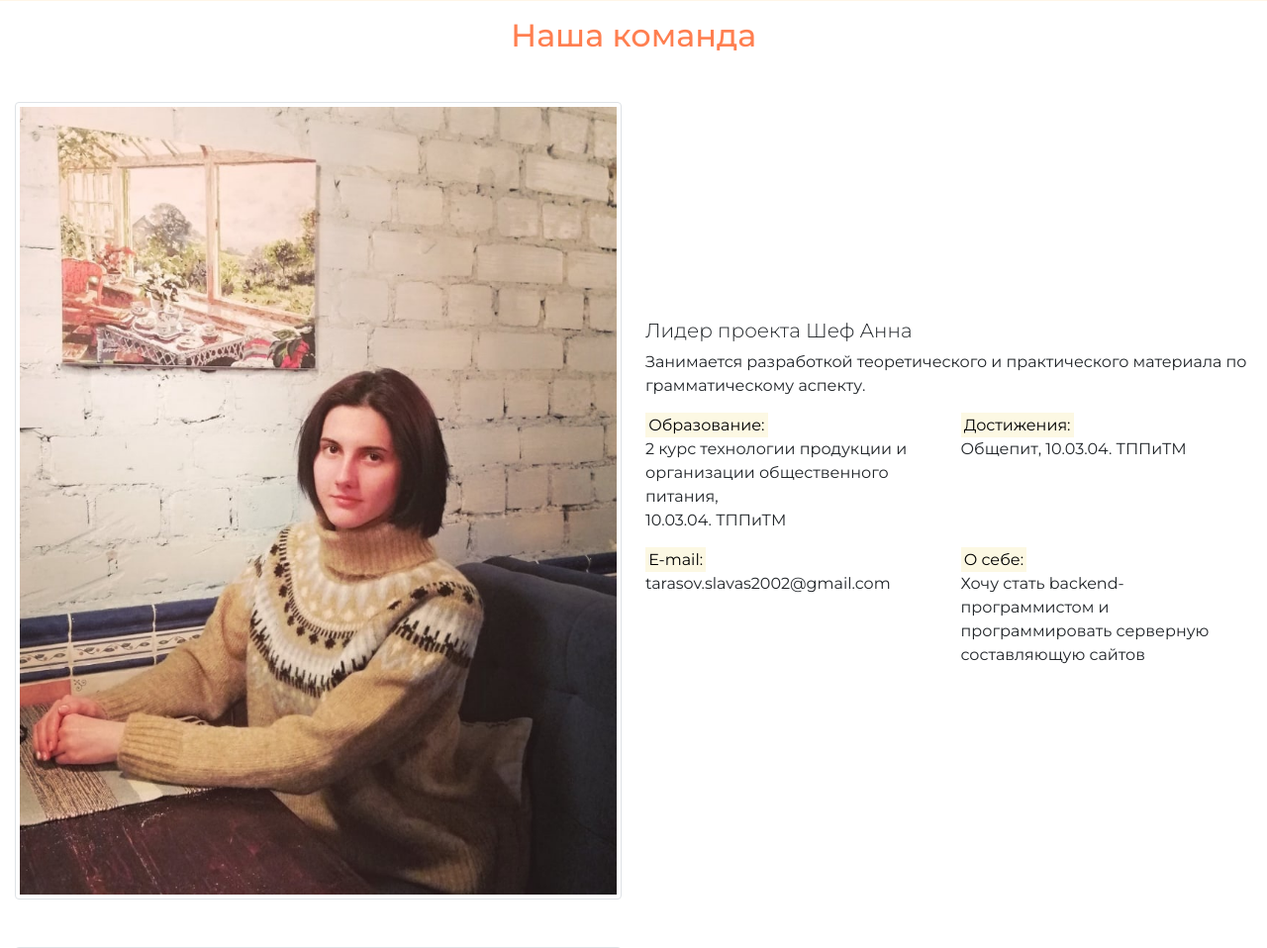
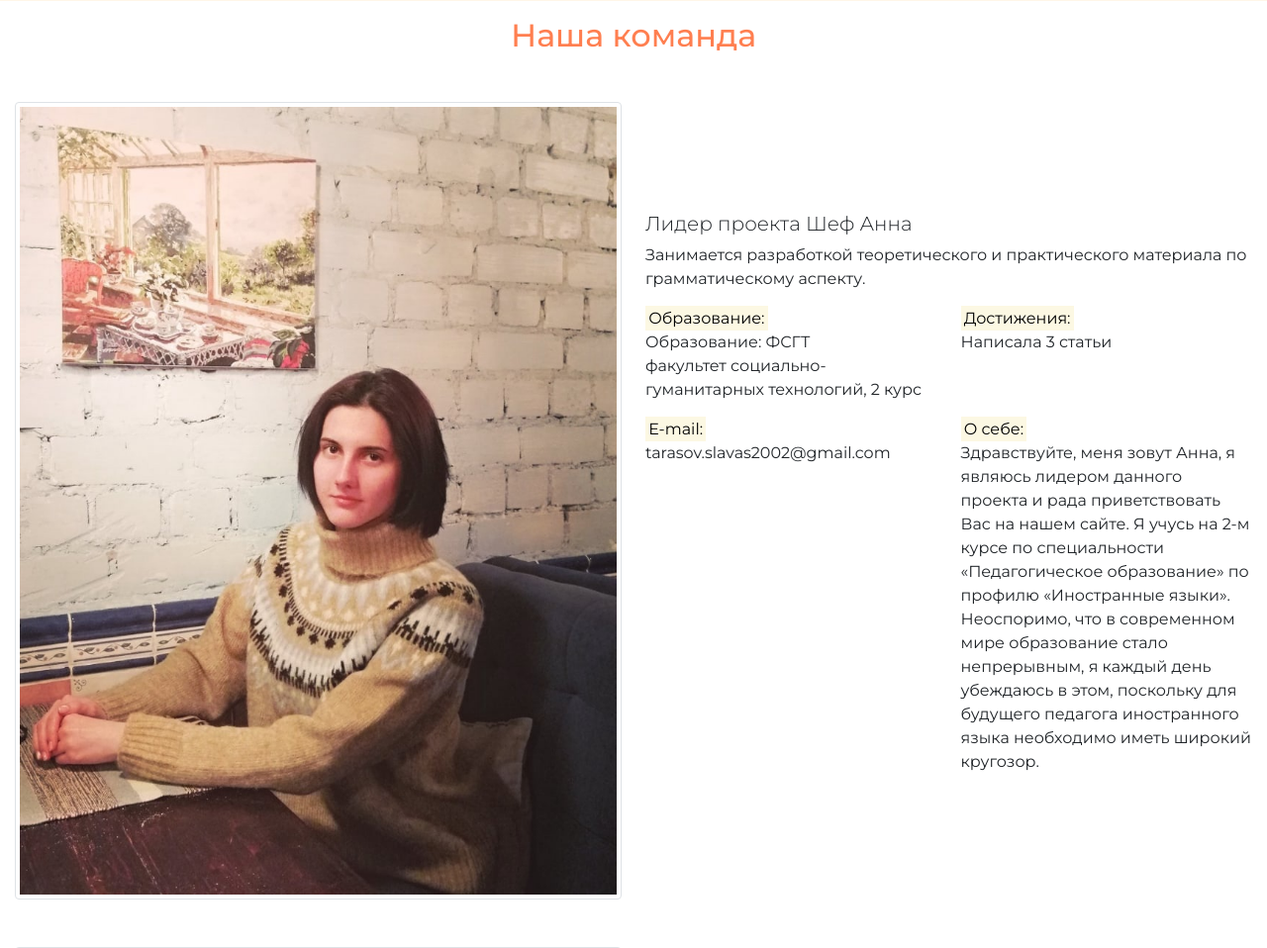
Before and after one commit to SvyatoSllav/with_tutor, a Django app: page / in a window 1280 px wide. Shown: the part 975-1933 px from the top of the page at 99% size. Run offline with Django 3.2, Linux system fonts and the light colour scheme; some libraries are stand-ins or nearby versions.

Commit message:
about Ann

```diff
--- a/with_tutor/templates/about/index.html
+++ b/with_tutor/templates/about/index.html
@@ -20,15 +20,15 @@
                         <div class="col-md-6">
                             <div class="media">
                                 <label><mark>Образование:</mark></label>
-                                <p>2 курс технологии продукции и <br> организации общественного питания,<br> 10.03.04.
-                                    ТППиТМ</p>
+                                <p>Образование: ФСГТ<br> факультет социально-гуманитарных технологий, 2 курс<br>
+                                </p>
                             </div>
                         </div>
 
                         <div class="col-md-6">
                             <div class="media">
                                 <label><mark>Достижения:</mark></label>
-                                <p>Общепит, 10.03.04. ТППиТМ</p>
+                                <p>Написала 3 статьи</p>
                             </div>
                         </div>
 
@@ -42,7 +42,7 @@
                         <div class="col-md-6">
                             <div class="media">
                                 <label><mark>О себе:</mark></label>
-                                <p>Хочу стать backend-программистом и <br> программировать серверную составляющую сайтов
+                                <p>Здравствуйте, меня зовут Анна, я являюсь лидером данного проекта и рада приветствовать Вас на нашем сайте. Я учусь на 2-м курсе по специальности «Педагогическое образование» по профилю «Иностранные языки».  <br> Неоспоримо, что в современном мире образование стало непрерывным, я каждый день убеждаюсь в этом, поскольку для будущего педагога иностранного языка необходимо иметь широкий кругозор.
                                 </p>
                             </div>
                         </div>
```
